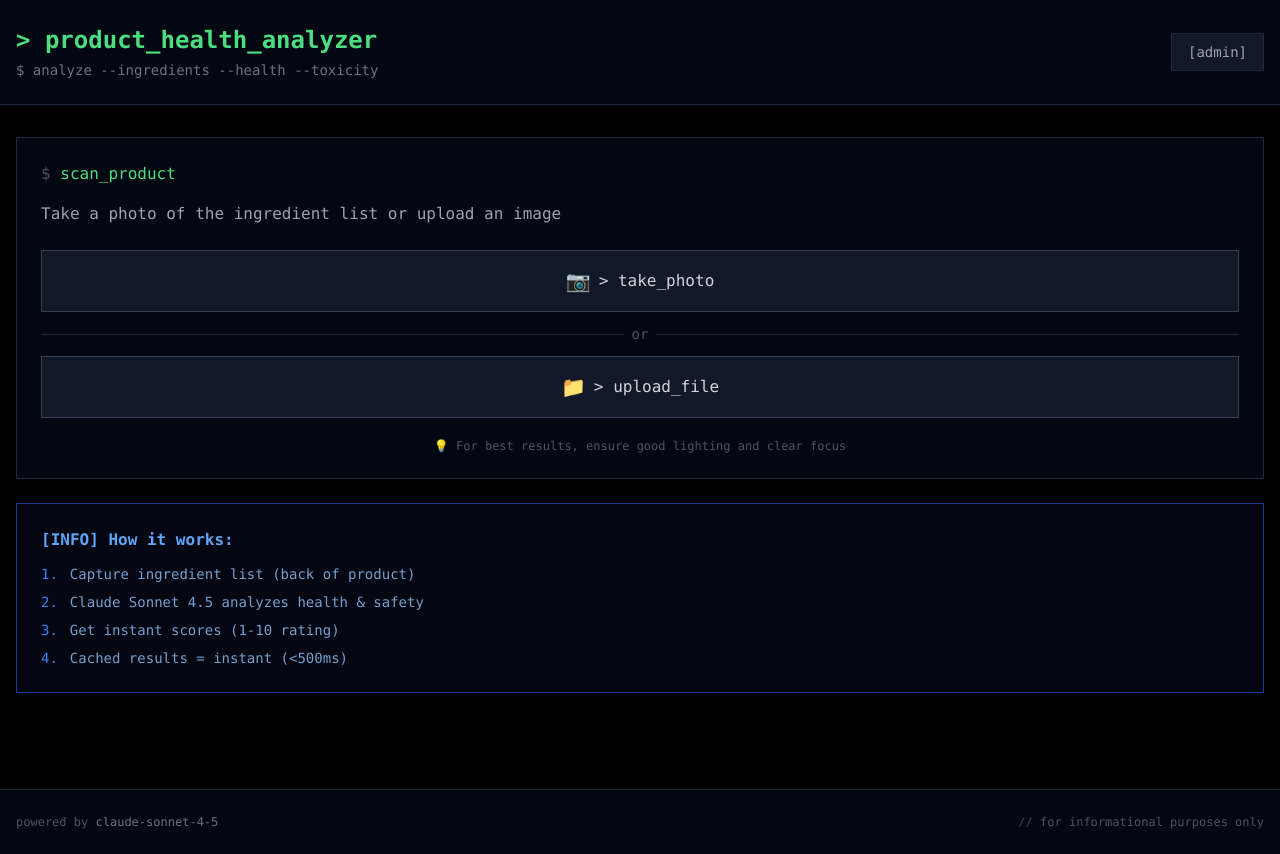
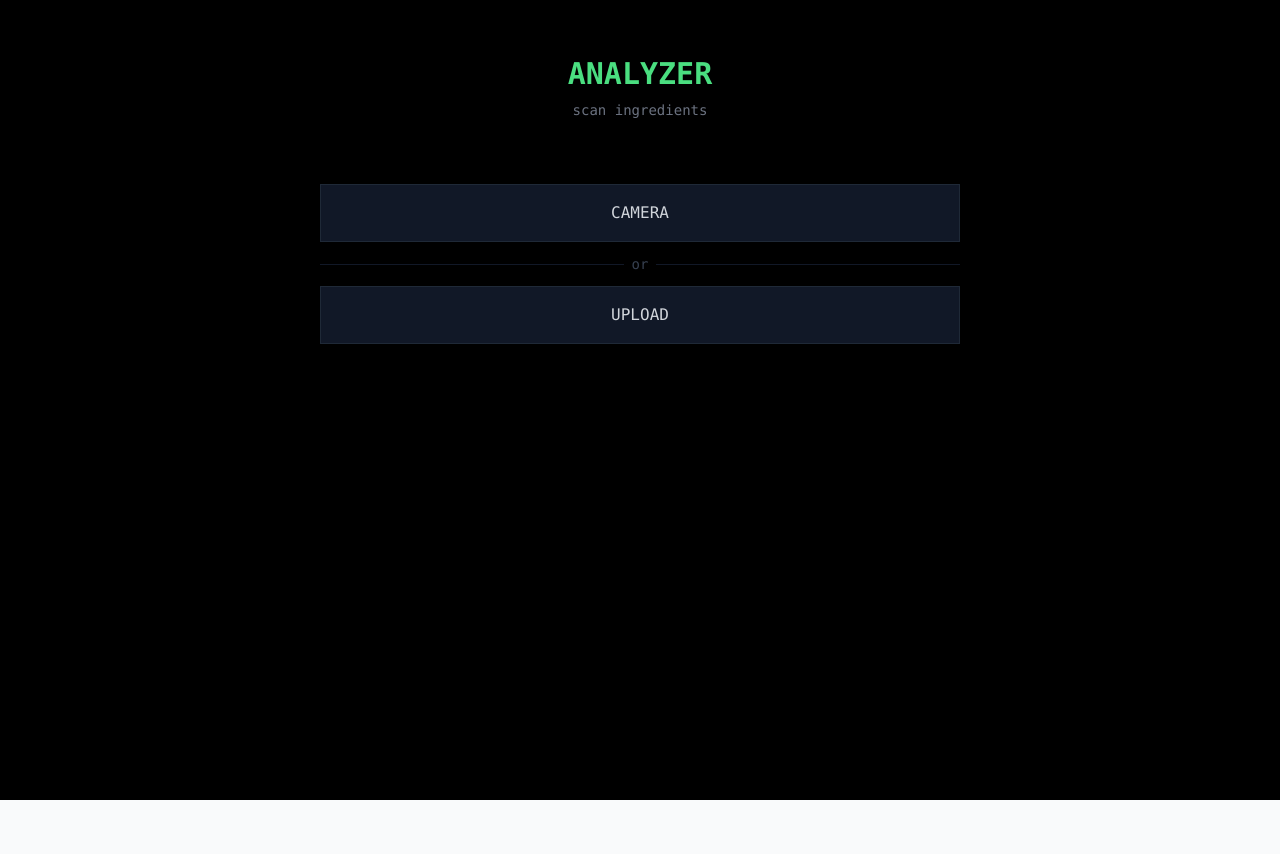
Before and after one commit to jaimejim/product-data, a Next.js app: page / in a window 1280 px wide. After the commit the page ends 800 px from the top, so only its background shows below. Built offline with nearby package versions, Linux system fonts and the light colour scheme.

Commit message:
Strip UI to ultra-minimal design
- Remove admin link from main page
- Remove all emojis throughout UI
- Simplify header to just "ANALYZER"
- Minimal button text: CAMERA, UPLOAD, CAPTURE, CANCEL, RETRY
- Keep dark terminal aesthetic with monospace fonts

```diff
--- a/app/components/Camera.tsx
+++ b/app/components/Camera.tsx
@@ -14,12 +14,11 @@ export default function Camera({ onCapture, onError }: CameraProps) {
   const streamRef = useRef<MediaStream | null>(null)
   const fileInputRef = useRef<HTMLInputElement>(null)
 
-  // Start camera stream
   const startCamera = useCallback(async () => {
     try {
       const stream = await navigator.mediaDevices.getUserMedia({
         video: {
-          facingMode: { ideal: 'environment' }, // Prefer back camera
+          facingMode: { ideal: 'environment' },
           width: { ideal: 1920 },
           height: { ideal: 1080 },
         },
@@ -31,12 +30,10 @@ export default function Camera({ onCapture, onError }: CameraProps) {
         setIsCameraActive(true)
       }
     } catch (error) {
-      console.error('Error accessing camera:', error)
-      onError?.('Unable to access camera. Please use upload instead.')
+      onError?.('Camera access denied')
     }
   }, [onError])
 
-  // Stop camera stream
   const stopCamera = useCallback(() => {
     if (streamRef.current) {
       streamRef.current.getTracks().forEach((track) => track.stop())
@@ -48,62 +45,47 @@ export default function Camera({ onCapture, onError }: CameraProps) {
     setIsCameraActive(false)
   }, [])
 
-  // Capture photo from camera
   const capturePhoto = useCallback(() => {
     if (!videoRef.current || !canvasRef.current) return
 
     const video = videoRef.current
     const canvas = canvasRef.current
 
-    // Set canvas size to match video
     canvas.width = video.videoWidth
     canvas.height = video.videoHeight
 
-    // Draw video frame to canvas
     const ctx = canvas.getContext('2d')
     if (!ctx) return
 
     ctx.drawImage(video, 0, 0)
 
-    // Compress and convert to base64
-    const quality = 0.85 // JPEG quality
-    const imageBase64 = canvas.toDataURL('image/jpeg', quality)
-
-    // Stop camera
+    const imageBase64 = canvas.toDataURL('image/jpeg', 0.85)
     stopCamera()
-
-    // Send to parent
     onCapture(imageBase64)
   }, [onCapture, stopCamera])
 
-  // Handle file upload
   const handleFileUpload = useCallback(
     (event: React.ChangeEvent<HTMLInputElement>) => {
       const file = event.target.files?.[0]
       if (!file) return
 
-      // Validate file type
       if (!file.type.startsWith('image/')) {
-        onError?.('Please select an image file')
+        onError?.('Invalid file type')
         return
       }
 
-      // Validate file size (max 10MB)
       if (file.size > 10 * 1024 * 1024) {
-        onError?.('Image too large. Max 10MB')
+        onError?.('File too large')
         return
       }
 
-      // Read and compress image
       const reader = new FileReader()
       reader.onload = (e) => {
         const img = new Image()
         img.onload = () => {
-          // Compress image
           const canvas = canvasRef.current
           if (!canvas) return
 
-          // Calculate new dimensions (max 1920x1080)
           let width = img.width
           let height = img.height
           const maxWidth = 1920
@@ -135,60 +117,51 @@ export default function Camera({ onCapture, onError }: CameraProps) {
 
   return (
     <div className="w-full">
-      {/* Camera view */}
       {isCameraActive && (
-        <div className="relative mb-4 border border-gray-700 overflow-hidden bg-black">
-          <video
-            ref={videoRef}
-            autoPlay
-            playsInline
-            className="w-full h-auto"
-          />
+        <div className="relative border border-gray-800 bg-black">
+          <video ref={videoRef} autoPlay playsInline className="w-full h-auto" />
           <div className="absolute bottom-0 left-0 right-0 p-4 bg-gradient-to-t from-black to-transparent">
             <div className="flex gap-3 justify-center">
               <button
                 onClick={capturePhoto}
-                className="px-8 py-3 bg-green-600 text-white border border-green-500 hover:bg-green-700 transition-colors"
+                className="px-8 py-3 bg-green-600 text-white hover:bg-green-700"
               >
-                [capture]
+                CAPTURE
               </button>
               <button
                 onClick={stopCamera}
-                className="px-6 py-3 bg-gray-900 text-gray-400 border border-gray-700 hover:bg-gray-800 hover:text-white transition-colors"
+                className="px-6 py-3 bg-gray-900 text-gray-400 border border-gray-800 hover:text-white"
               >
-                [cancel]
+                CANCEL
               </button>
             </div>
           </div>
         </div>
       )}
 
-      {/* Camera controls */}
       {!isCameraActive && (
         <div className="space-y-3">
           <button
             onClick={startCamera}
-            className="w-full py-4 bg-gray-900 text-gray-300 border border-gray-700 hover:border-gray-600 hover:text-white transition-colors flex items-center justify-center gap-2"
+            className="w-full py-4 bg-gray-900 text-gray-300 border border-gray-800 hover:border-gray-700 hover:text-white"
           >
-            <span className="text-xl">📷</span>
-            <span>&gt; take_photo</span>
+            CAMERA
           </button>
 
           <div className="relative">
             <div className="absolute inset-0 flex items-center">
-              <div className="w-full border-t border-gray-800"></div>
+              <div className="w-full border-t border-gray-900"></div>
             </div>
             <div className="relative flex justify-center text-sm">
-              <span className="px-2 bg-gray-950 text-gray-600">or</span>
+              <span className="px-2 bg-black text-gray-700">or</span>
             </div>
           </div>
 
           <button
             onClick={() => fileInputRef.current?.click()}
-            className="w-full py-4 bg-gray-900 text-gray-300 border border-gray-700 hover:border-gray-600 hover:text-white transition-colors flex items-center justify-center gap-2"
+            className="w-full py-4 bg-gray-900 text-gray-300 border border-gray-800 hover:border-gray-700 hover:text-white"
           >
-            <span className="text-xl">📁</span>
-            <span>&gt; upload_file</span>
+            UPLOAD
           </button>
 
           <input
@@ -198,14 +171,9 @@ export default function Camera({ onCapture, onError }: CameraProps) {
             onChange={handleFileUpload}
             className="hidden"
           />
-
-          <div className="text-xs text-gray-600 text-center pt-2">
-            💡 For best results, ensure good lighting and clear focus
-          </div>
         </div>
       )}
 
-      {/* Hidden canvas for image processing */}
       <canvas ref={canvasRef} className="hidden" />
     </div>
   )
--- a/app/page.tsx
+++ b/app/page.tsx
@@ -11,18 +11,14 @@ export default function Home() {
   const [state, setState] = useState<AppState>('idle')
   const [result, setResult] = useState<AnalysisResult | null>(null)
   const [error, setError] = useState<string>('')
-  const [progress, setProgress] = useState<string>('')
   const [startTime, setStartTime] = useState<number>(0)
   const [elapsed, setElapsed] = useState<number>(0)
 
-  // Timer for elapsed time display
   useEffect(() => {
     if (state !== 'analyzing') return
-
     const interval = setInterval(() => {
       setElapsed(Math.floor((Date.now() - startTime) / 1000))
     }, 100)
-
     return () => clearInterval(interval)
   }, [state, startTime])
 
@@ -31,23 +27,15 @@ export default function Home() {
     setError('')
     setStartTime(Date.now())
     setElapsed(0)
-    setProgress('📤 Uploading image...')
 
     try {
-      await new Promise(resolve => setTimeout(resolve, 500))
-      setProgress('🤖 Claude AI analyzing ingredients...')
-
       const response = await fetch('/api/analyze', {
         method: 'POST',
-        headers: {
-          'Content-Type': 'application/json',
-        },
+        headers: { 'Content-Type': 'application/json' },
         body: JSON.stringify({ image: imageBase64 }),
       })
 
-      if (!response.ok) {
-        throw new Error('Analysis failed')
-      }
+      if (!response.ok) throw new Error('Analysis failed')
 
       const data: AnalysisResult = await response.json()
 
@@ -55,7 +43,7 @@ export default function Home() {
         setResult(data)
         setState('success')
       } else if (data.status === 'poor_quality') {
-        setError(data.message + '\n\n💡 ' + data.suggestion)
+        setError(data.message + '\n\n' + data.suggestion)
         setState('error')
       } else if (data.status === 'not_product') {
         setError(data.message)
@@ -65,8 +53,7 @@ export default function Home() {
         setState('error')
       }
     } catch (err) {
-      console.error('Analysis error:', err)
-      setError('❌ Failed to analyze product. Please try again with a clearer photo.')
+      setError('Analysis failed. Try a clearer photo.')
       setState('error')
     }
   }
@@ -75,169 +62,77 @@ export default function Home() {
     setState('idle')
     setResult(null)
     setError('')
-    setProgress('')
     setElapsed(0)
   }
 
-  const handleCameraError = (errorMessage: string) => {
-    setError(errorMessage)
-  }
+  return (
+    <main className="min-h-screen bg-black font-mono text-white">
+      <div className="max-w-2xl mx-auto px-4 py-6">
 
-  return (
-    <main className="min-h-screen bg-black font-mono">
-      {/* Header */}
-      <header className="border-b border-gray-800 bg-gray-950">
-        <div className="max-w-7xl mx-auto px-4 py-6">
-          <div className="flex items-center justify-between">
-            <div>
-              <h1 className="text-2xl font-bold text-green-400">
-                &gt; product_health_analyzer
+        {state === 'idle' && (
+          <div className="space-y-8">
+            <div className="text-center py-8">
+              <h1 className="text-3xl font-bold text-green-400 mb-2">
+                ANALYZER
               </h1>
-              <p className="text-gray-500 text-sm mt-1">
-                $ analyze --ingredients --health --toxicity
+              <p className="text-gray-500 text-sm">
+                scan ingredients
               </p>
             </div>
-            <a
-              href="/admin"
-              className="px-4 py-2 bg-gray-900 text-gray-400 text-sm border border-gray-800 hover:border-gray-700 hover:text-white transition-colors"
-            >
-              [admin]
-            </a>
+
+            <Camera onCapture={handleCapture} onError={setError} />
+
+            {error && (
+              <div className="border border-red-900 bg-red-950/30 p-4 text-red-300 text-sm">
+                {error}
               </div>
-        </div>
-      </header>
-
-      {/* Main Content */}
-      <div className="max-w-7xl mx-auto px-4 py-8">
-        {/* Idle State - Camera */}
-        {state === 'idle' && (
-          <div className="space-y-6">
-            <div className="border border-gray-800 bg-gray-950 p-6">
-              <div className="text-green-400 mb-4">
-                <span className="text-gray-600">$</span> scan_product
-              </div>
-              <p className="text-gray-400 mb-6">
-                Take a photo of the ingredient list or upload an image
-              </p>
-              <Camera onCapture={handleCapture} onError={handleCameraError} />
-            </div>
-
-            {/* Error Message */}
-            {error && (
-              <div className="border border-red-900 bg-red-950/30 p-4">
-                <p className="text-red-400 font-semibold mb-1">ERROR:</p>
-                <p className="text-red-300 whitespace-pre-line">{error}</p>
+            )}
           </div>
         )}
 
-            {/* How it works */}
-            <div className="border border-blue-900 bg-blue-950/20 p-6">
-              <h3 className="text-blue-400 font-semibold mb-3">
-                [INFO] How it works:
-              </h3>
-              <div className="space-y-2 text-sm text-blue-300/80">
-                <div className="flex gap-3">
-                  <span className="text-blue-500">1.</span>
-                  <span>Capture ingredient list (back of product)</span>
+        {state === 'analyzing' && (
+          <div className="py-16 text-center space-y-6">
+            <div className="text-2xl text-green-400 animate-pulse">
+              ANALYZING
             </div>
-                <div className="flex gap-3">
-                  <span className="text-blue-500">2.</span>
-                  <span>Claude Sonnet 4.5 analyzes health & safety</span>
+            <div className="flex gap-1 justify-center">
+              {[...Array(8)].map((_, i) => (
+                <div
+                  key={i}
+                  className="w-2 h-2 bg-green-600 animate-pulse"
+                  style={{ animationDelay: `${i * 0.15}s` }}
+                />
+              ))}
             </div>
-                <div className="flex gap-3">
-                  <span className="text-blue-500">3.</span>
-                  <span>Get instant scores (1-10 rating)</span>
-                </div>
-                <div className="flex gap-3">
-                  <span className="text-blue-500">4.</span>
-                  <span>Cached results = instant (&lt;500ms)</span>
-                </div>
-              </div>
+            <div className="text-xs text-gray-600">
+              {elapsed}s
             </div>
           </div>
         )}
 
-        {/* Analyzing State */}
-        {state === 'analyzing' && (
-          <div className="border border-yellow-900 bg-yellow-950/20 p-8">
-            <div className="flex items-start gap-4 mb-4">
-              <div className="flex-shrink-0">
-                <div className="animate-pulse text-yellow-400 text-2xl">⚙</div>
-              </div>
-              <div className="flex-1">
-                <div className="text-yellow-400 font-semibold mb-2">
-                  [PROCESSING...]
-                </div>
-                <div className="text-yellow-300/80 mb-4">{progress}</div>
-
-                {/* Progress dots */}
-                <div className="flex gap-1 mb-4">
-                  {[...Array(20)].map((_, i) => (
-                    <div
-                      key={i}
-                      className="w-2 h-2 bg-yellow-600 animate-pulse"
-                      style={{ animationDelay: `${i * 0.1}s` }}
-                    />
-                  ))}
-                </div>
-
-                <div className="text-xs text-gray-500">
-                  ⏱ Elapsed: {elapsed}s | Expected: ~5-20s for new products
-                </div>
-              </div>
-            </div>
-          </div>
-        )}
-
-        {/* Success State - Results */}
         {state === 'success' && result && (result.status === 'success' || result.status === 'cached') && (
-          <div className="space-y-4">
-            {result.status === 'cached' && (
-              <div className="border border-green-900 bg-green-950/20 p-3 text-green-400 text-sm">
-                ⚡ CACHE HIT: Results returned instantly
-              </div>
-            )}
           <ResultCard
             result={result.data}
             isCached={result.status === 'cached'}
             onReset={handleReset}
           />
-          </div>
         )}
 
-        {/* Error State */}
         {state === 'error' && (
-          <div className="space-y-4">
-            <div className="border-2 border-red-900 bg-red-950/30 p-6">
-              <h2 className="text-xl font-semibold text-red-400 mb-2">
-                [ERROR] Analysis Failed
-              </h2>
-              <p className="text-red-300 whitespace-pre-line mb-4">{error}</p>
+          <div className="py-16 space-y-6">
+            <div className="border border-red-900 bg-red-950/30 p-6">
+              <div className="text-red-400 mb-4">ERROR</div>
+              <p className="text-red-300 text-sm mb-6 whitespace-pre-line">{error}</p>
               <button
                 onClick={handleReset}
-                className="px-6 py-2 border border-red-700 text-red-400 hover:bg-red-950 hover:text-red-300 transition-colors"
+                className="w-full py-3 border border-red-700 text-red-400 hover:bg-red-950"
               >
-                &gt; try_again
+                RETRY
               </button>
             </div>
           </div>
         )}
       </div>
-
-      {/* Footer */}
-      <footer className="border-t border-gray-800 mt-16 bg-gray-950">
-        <div className="max-w-7xl mx-auto px-4 py-6">
-          <div className="flex items-center justify-between text-xs text-gray-600">
-            <div>
-              powered by <span className="text-gray-500">claude-sonnet-4-5</span>
-            </div>
-            <div>
-              <span className="text-gray-700">// </span>
-              for informational purposes only
-            </div>
-          </div>
-        </div>
-      </footer>
     </main>
   )
 }
```
Lines whose indentation alone changed are shown as unchanged.
